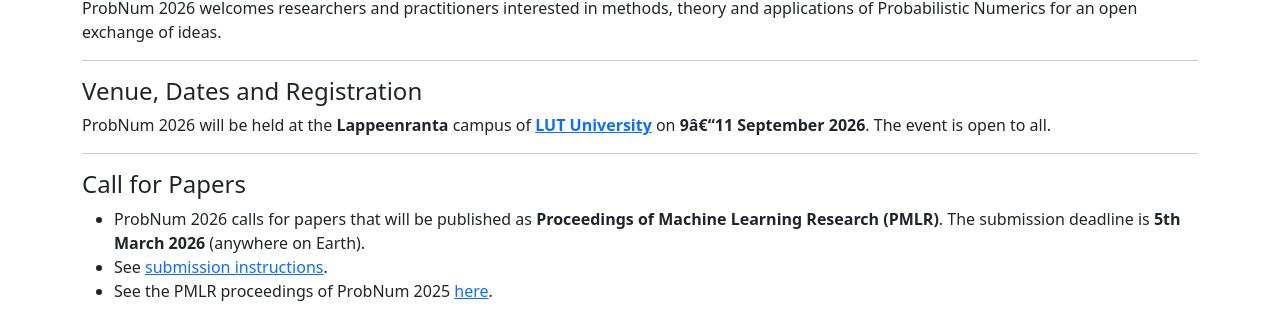
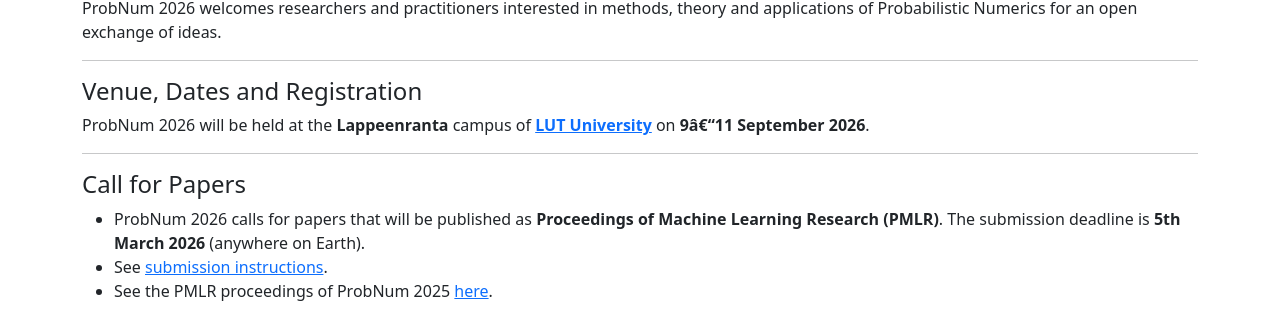
Before and after one commit to probnum2026/probnum2026.github.io, a Jekyll site: the page built from index.md, in a window 1280 px wide. Shown: the part 620-929 px from the top of the page. Built offline with Jekyll 4.4.1, drawn with Linux system fonts in a browser that asks for light colours; nearby versions of some CDN libraries.

Commit message:
edit index

```diff
--- a/index.md
+++ b/index.md
@@ -14,7 +14,7 @@ ProbNum 2026 welcomes researchers and practitioners interested in methods, theor
 ---
 #### Venue, Dates and Registration
 
-ProbNum 2026 will be held at the **Lappeenranta** campus of **[LUT University](https://www.lut.fi/en)** on **9&ndash;11 September 2026**. The event is open to all.
+ProbNum 2026 will be held at the **Lappeenranta** campus of **[LUT University](https://www.lut.fi/en)** on **9&ndash;11 September 2026**.
 
 ---
 #### Call for Papers
```
